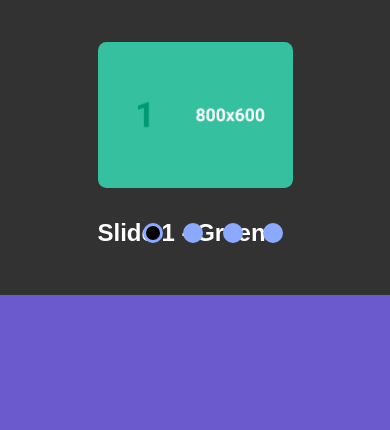
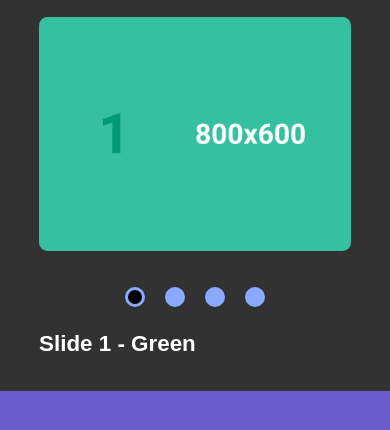
Before and after one commit to khoncharov/cssMemSlider, a plain HTML site: page cssMemSlider/index.html in a window 390 px wide. Drawn offline with Linux system fonts and the light colour scheme.

Commit message:
feat: add mobile layout (Sun, Oct 17, 2021 10:01:39 AM)

```diff
--- a/cssMemSlider/style.css
+++ b/cssMemSlider/style.css
@@ -24,7 +24,7 @@ html {
 
 .main {
   background-color: var(--bgc-prime);
-  padding: 5vh 10vw;
+  padding: 2vh 10vw 4vh;
 }
 
 /* Slider */
@@ -32,16 +32,16 @@ html {
 .slider {
   display: grid;
   margin: 0 auto;
-  width: 50vw;
+  width: 60vmax;
   grid-template-rows: 1fr max-content;
   grid-template-columns: 1fr;
   overflow: hidden;
+  transition: calc(2 * var(--basic-dalay));
 }
 
 /* Bullets */
 
 .bullet {
-  display: inline-block;
   grid-column: 1/2;
   grid-row: 2/3;
   z-index: 10;
@@ -107,6 +107,7 @@ html {
 .img {
   border-radius: 1rem;
   width: 100%;
+  transition: border-radius var(--basic-dalay) ease-out;
 }
 
 .caption {
@@ -134,7 +135,54 @@ html {
     background-color: slateblue;
   }
 
+  /* Slider */
+
+  .slider {
+    width: 80vw;
+    grid-template-rows: 1fr 5rem;
+  }
+
+  /* Bullet */
+
+  .bullet {
+    justify-self: center;
+  }
+  #bullet-01 {
+    margin-right: 120px;
+  }
+  #bullet-02 {
+    margin-right: 40px;
+  }
+  #bullet-03 {
+    margin-right: -40px;
+  }
+  #bullet-04 {
+    margin-right: -120px;
+  }
+
+  /* Card */
+
+  .card {
+    transform: translateX(90%);
+    transition: transform var(--basic-dalay) ease-in-out,
+      opacity var(--basic-dalay) ease-out,
+      color var(--basic-dalay) ease-out var(--basic-dalay);
+  }
+
   .img {
     border-radius: 1vmax;
   }
+
+  .caption {
+    margin-top: 5rem;
+    font-size: 1.4rem;
+    padding: 0;
+  }
+
+  #bullet-01:checked ~ #slide-01,
+  #bullet-02:checked ~ #slide-02,
+  #bullet-03:checked ~ #slide-03,
+  #bullet-04:checked ~ #slide-04 {
+    transform: translateX(0);
+  }
 }
```
